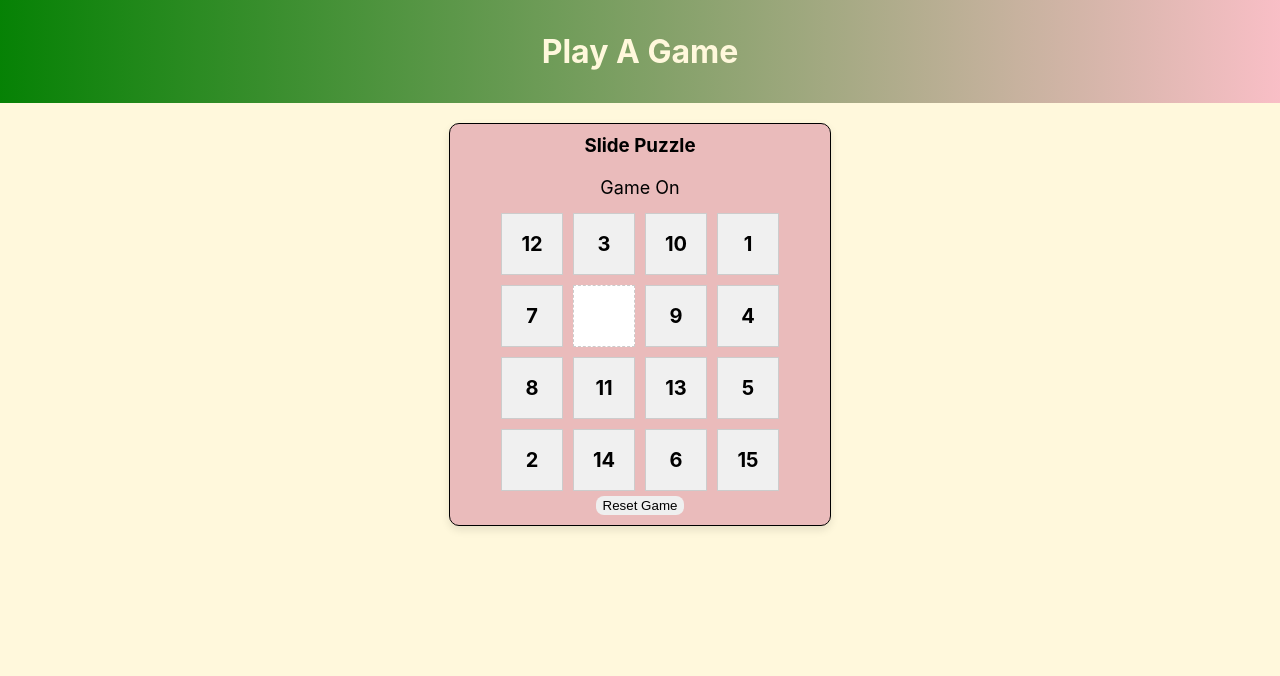
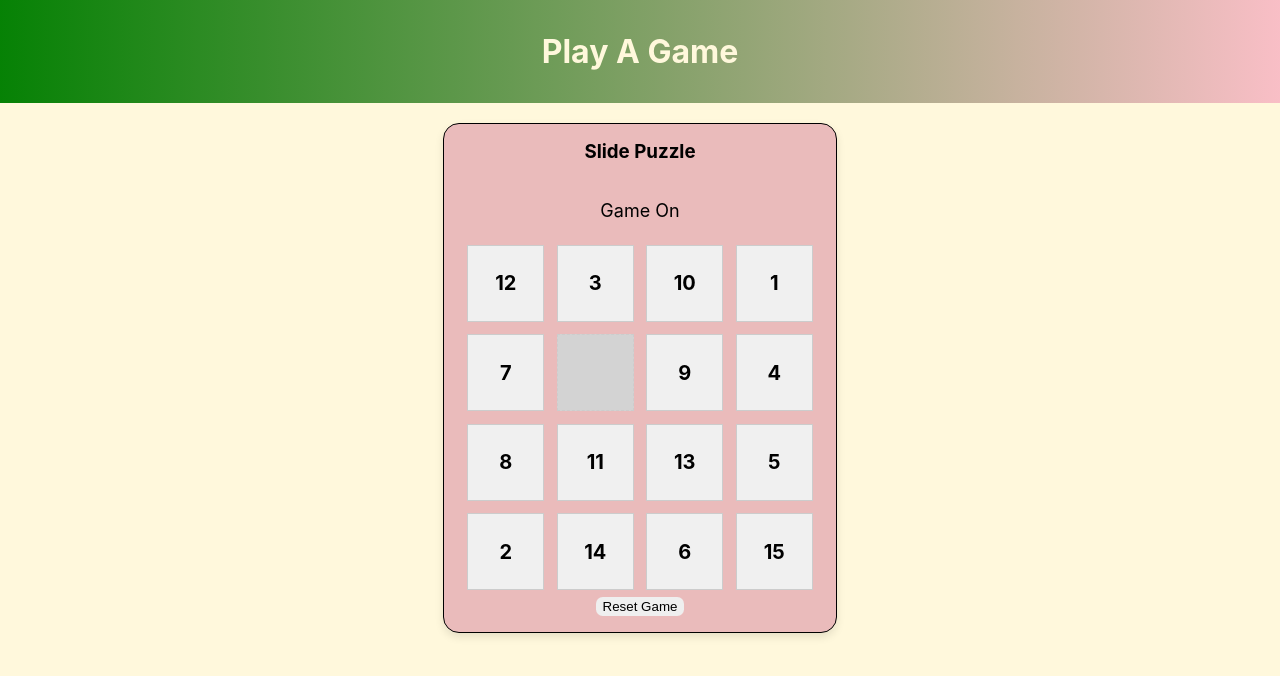
Before and after one commit to annmarie/play_a_game, a React (Vite) app: page /slidepuzzle in a window 1280 px wide. Shown: the top 676 px of the page. Built offline with nearby package versions, Linux system fonts and the light colour scheme.

Commit message:
px to em

```diff
--- a/src/Connect4/styles.css
+++ b/src/Connect4/styles.css
@@ -3,7 +3,7 @@
   display: flex;
   flex-direction: column;
   border-radius: 0.75em;
-  border: 1px solid black;
+  border: 0.0625em solid black;
   box-shadow: 0 0.25em 0.50em rgba(0, 0, 0, 0.1);
   padding: 1.25em;
   text-align: center;
--- a/src/Home/styles.css
+++ b/src/Home/styles.css
@@ -6,12 +6,12 @@
 }
 
 .list-item {
-  margin: 10px 0;
+  margin: 1em 0;
 }
 
 .list-item a {
   text-decoration: none;
-  font-size: 18px;
+  font-size: 1.125em;
 }
 
 .list-item a:hover {
--- a/src/PegSolitaire/Cell/styles.css
+++ b/src/PegSolitaire/Cell/styles.css
@@ -1,8 +1,8 @@
 .peg-board .cell {
-  width: 20px;
-  height: 20px;
+  width: 1.25em;
+  height: 1.25em;
   background-color: lightgray;
-  border: 2px solid transparent;
+  border: 0.125em solid transparent;
   display: flex;
   justify-content: center;
   align-items: center;
@@ -12,13 +12,13 @@
 
 .peg-board .cell.peg {
   background-color: blue;
-  box-shadow: 2px 2px 6px rgba(0, 0, 0, 0.3);
+  box-shadow: 0.125em 0.125em 0.375em rgba(0, 0, 0, 0.3);
 
 }
 
 .peg-board .cell.empty {
   background-color: white;
-  border: 2px solid black;
+  border: 0.125em solid black;
 }
 
 .peg-board .cell.invalid {
@@ -26,5 +26,5 @@
 }
 
 .peg-board .cell.selected {
-  border: 2px solid red;
+  border: 0.125em solid red;
 }
--- a/src/SlidePuzzle/StatusBox/styles.css
+++ b/src/SlidePuzzle/StatusBox/styles.css
@@ -1,5 +1,5 @@
 
 .slide-puzzle-status {
-  margin: 10px;
-  font-size: 18px;
+  margin: 1em;
+  font-size: 1.125em;
 }
--- a/src/SlidePuzzle/Tile/styles.css
+++ b/src/SlidePuzzle/Tile/styles.css
@@ -3,12 +3,12 @@
     display: flex;
     align-items: center;
     justify-content: center;
-    width: 60px;
-    height: 60px;
-    margin: 5px;
+    width: 3.75em;
+    height: 3.75em;
+    margin: 0.3125em;
     background-color: #f0f0f0;
-    border: 1px solid #ccc;
-    font-size: 20px;
+    border: 0.0625em solid #ccc;
+    font-size: 1.25em;
     font-weight: bold;
     cursor: pointer;
     user-select: none;
@@ -21,8 +21,8 @@
   }
 
   .tile.empty {
-    background-color: #ffffff;
-    border: 1px dashed #ccc;
+    background-color: lightgrey;
+    border: 0.0625em dashed #ccc;
     cursor: default;
   }
 }
--- a/src/SlidePuzzle/styles.css
+++ b/src/SlidePuzzle/styles.css
@@ -4,21 +4,21 @@
   flex-direction: column;
   align-items: center;
   justify-content: center;
-  margin: 20px auto;
-  border-radius: 10px;
-  box-shadow: 0 4px 8px rgba(0, 0, 0, 0.1);
-  border: 1px solid black;
-  padding: 10px;
+  margin: 1.25em auto;
+  border-radius: 1em;
+  box-shadow: 0 0.25em 0.50em rgba(0, 0, 0, 0.1);
+  border: 0.0625em solid black;
+  padding: 1em;
   text-align: center;
-  width: 360px;
+  width: 22.5em;
 }
 
 .slide-puzzle-title {
-  margin: 0 0 10px 0;
+  margin: 0 0 1em 0;
 }
 
 .slider-puzzle button:active {
-  outline: 8px auto #646cff;
+  outline: 0.50em auto #646cff;
 }
 
 .slider-puzzle button:disabled {
--- a/src/TicTacToe/index.jsx
+++ b/src/TicTacToe/index.jsx
@@ -13,7 +13,7 @@ const TicTacToe = () => {
     <div className="main">
       <Header />
       <div className="tic-tac-toe-game">
-        <h3 style={{ margin: '0 0 10px 0' }}>Tic Tac Toe</h3>
+        <h3 style={{ margin: '0 0 1em 0' }}>Tic Tac Toe</h3>
         <div
           aria-label="Game Status"
           className="tic-tac-toe-status"
--- a/src/TicTacToe/styles.css
+++ b/src/TicTacToe/styles.css
@@ -39,7 +39,7 @@
   cursor: pointer;
   border-radius: 10px;
   box-shadow: 0 4px 8px rgba(0, 0, 0, 0.1);
-  background-color: #ffffff;
+  background-color: cornsilk;
   border: 1px solid #ccc;
   transition: background-color 0.3s ease;
 }
--- a/src/styles.css
+++ b/src/styles.css
@@ -18,15 +18,15 @@ a:hover {
 }
 
 button {
-  border-radius: 8px;
-  border: 1px solid transparent;
+  border-radius: 0.50em;
+  border: 0.0625em solid transparent;
   cursor: pointer;
   height: fit-content;
   transition: border-color 0.25s;
 }
 
 button:active {
-  outline: 8px auto #646cff;
+  outline: 0.50em auto #646cff;
 }
 
 button:disabled {
```
